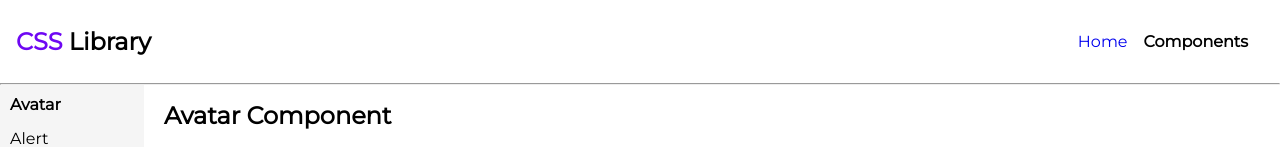
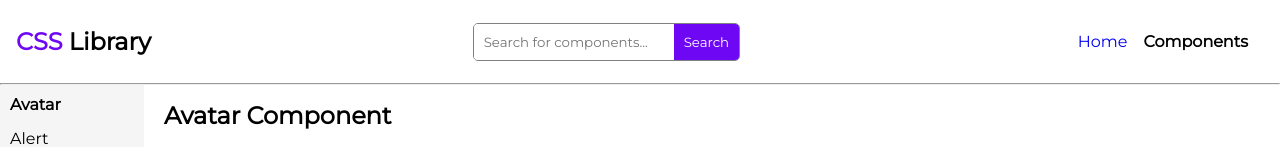
Before and after one commit to rushikesh1799/css-component-library, a React (Vite) app: page /components/avatar in a window 1280 px wide. Shown: the top 147 px of the page. Built offline with nearby package versions, Linux system fonts and the light colour scheme.

Commit message:
Update: Added Searchbar

```diff
--- a/src/App.css
+++ b/src/App.css
@@ -158,6 +158,29 @@ main {
     gap: 15px;
 }
 
+/* search */
+.search-container {
+  display: flex;
+  border: 1px solid gray;
+  border-radius: 5px;
+  overflow: hidden;
+}
+.search-input {
+  border: none;
+  padding: 10px;
+  width: 180px;
+}
+.search-input:focus {
+  outline: none;
+}
+.search-button {
+  border: none;
+  padding: 10px;
+  background-color: #6e07f3;
+  color: white;
+  cursor: pointer;
+}
+
 /* alert documentation css */
 
 .components_wrapper {
--- a/src/App.jsx
+++ b/src/App.jsx
@@ -1,7 +1,5 @@
-import { useState } from "react";
 import "./App.css";
 import { Route, Routes } from "react-router";
-import { NavLink } from "react-router-dom";
 import Home from "./Pages/Home";
 import Components from "./Pages/Components";
 import Header from "./Components/Header";
--- a/src/Components/Header.jsx
+++ b/src/Components/Header.jsx
@@ -1,9 +1,31 @@
-import React from "react";
+import React, { useState } from "react";
 import { NavLink } from "react-router-dom";
 import { useNavigate } from "react-router";
 
 const Header = () => {
-    const navigate = useNavigate()
+    const navigate = useNavigate();
+    const [searchText, setSearchText] = useState("");
+
+    const links = [
+        "avatar",
+        "alert",
+        "badge",
+        "button",
+        "card",
+        "heading",
+        "text",
+        "image"
+    ];
+
+    const searchHandler = () => {
+        const isFound = links.includes(searchText.toLowerCase());
+        if (isFound) {
+        navigate(`/components/${searchText.toLowerCase()}`);
+        } else {
+        alert("Component not found!");
+        }
+        setSearchText("");
+    };
 
     return (
         <div className="header_wrapper">
@@ -12,6 +34,18 @@ const Header = () => {
                     <strong className="title_CSS">CSS</strong>
                     {" "}Library
                 </h2>
+            </div>
+            <div className="search-container">
+                <input
+                    type="text"
+                    placeholder="Search for components..."
+                    className="search-input"
+                    value={searchText}
+                    onChange={(e) => setSearchText(e.target.value)}
+                />
+                <button className="search-button" onClick={searchHandler}>
+                Search
+                </button>
             </div>
             <div className="links_wrapper">
                 <NavLink className="links" to="/">
```
